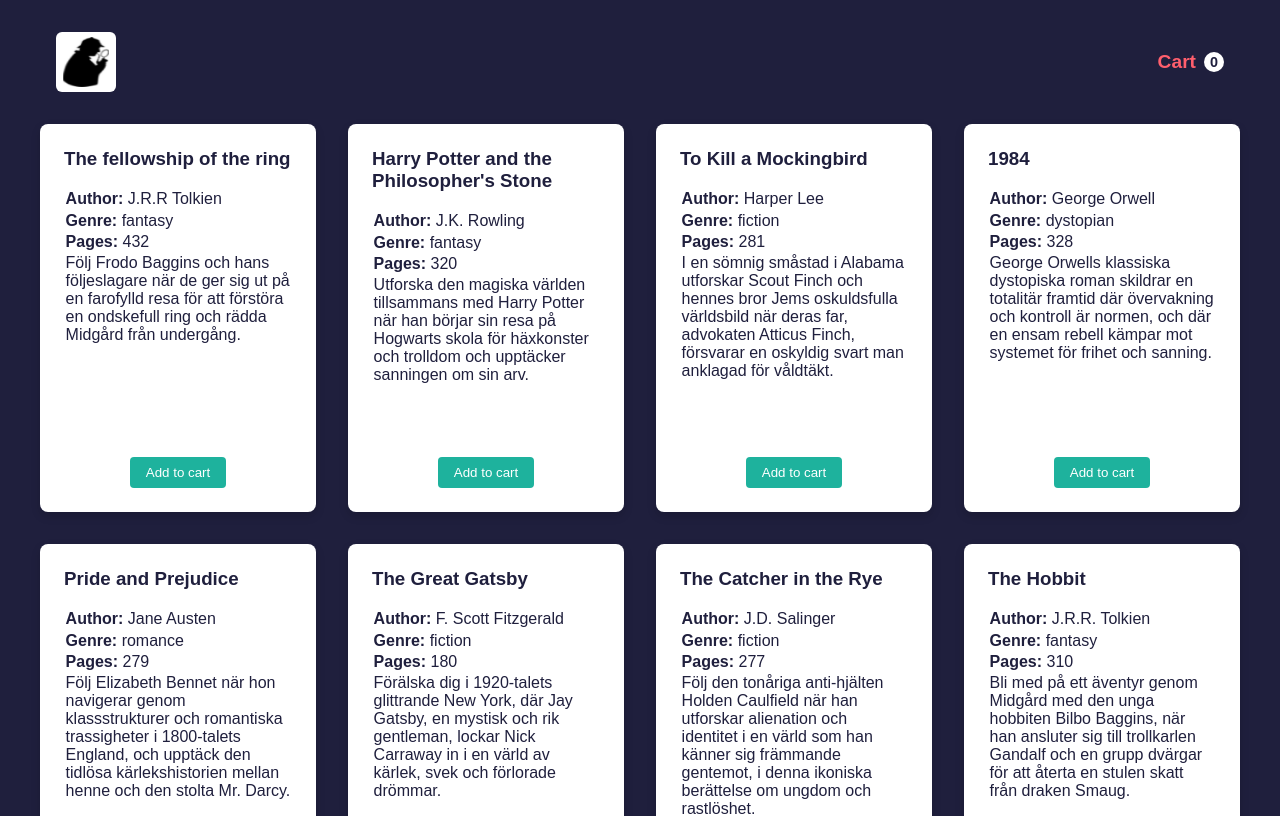
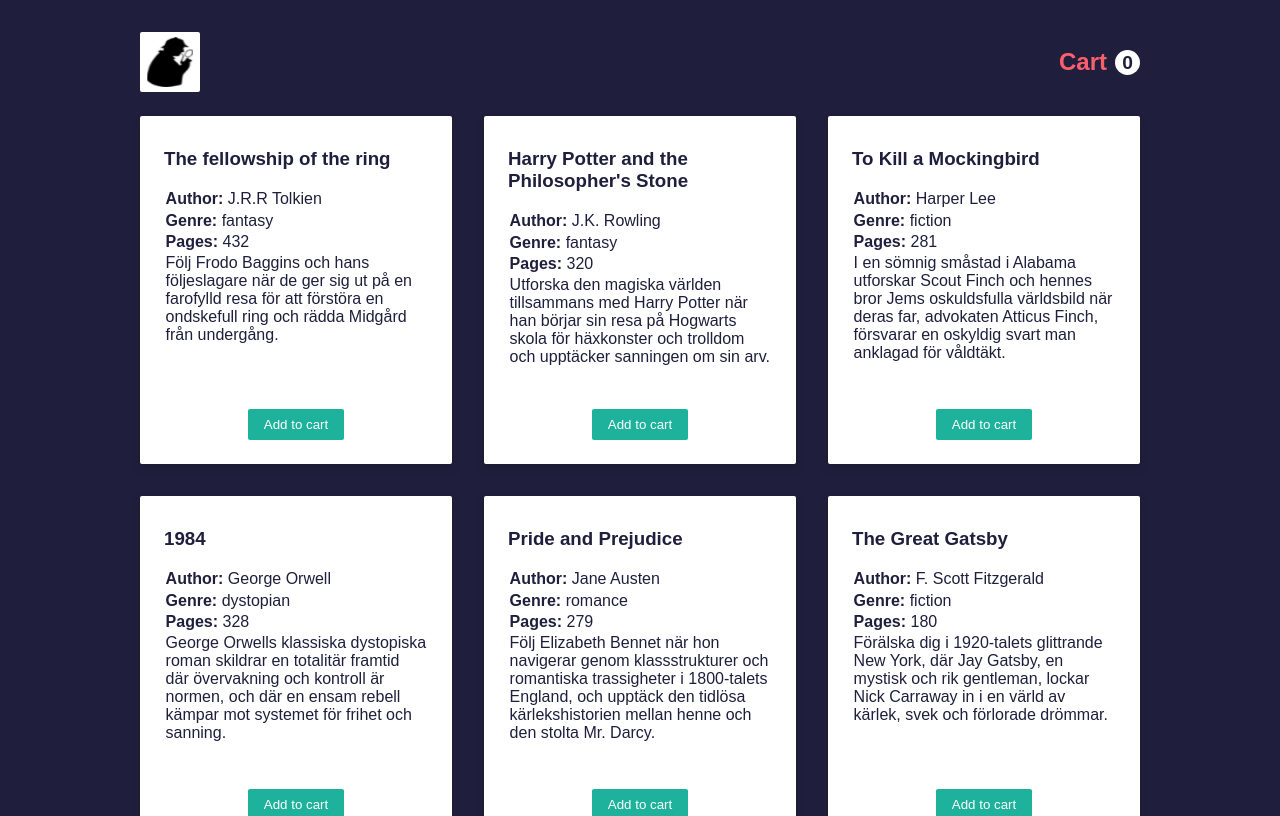
Before and after one commit to Thapa-Pro/React-Exercises, a React (Vite) app in the folder Book Store/: page / in a window 1280 px wide. Shown: the top 816 px of the page. Built offline with nearby package versions, Linux system fonts and the light colour scheme.

Commit message:
css fixed

```diff
--- a/Book Store/src/index.css
+++ b/Book Store/src/index.css
@@ -3,12 +3,11 @@ body {
   margin: 0;
   font-family: Arial, sans-serif;
   background-color: #1f1f3d;
-  color: white;
 }
 
 /* --------- App Container --------- */
 .app {
-  max-width: 1200px;
+  max-width: 1000px;
   margin: 0 auto;
   padding: 2rem 1rem;
 }
@@ -18,25 +17,24 @@ header {
   display: flex;
   justify-content: space-between;
   align-items: center;
-  margin-bottom: 0.5rem;   /* <-- fixed comma */
-  max-width: 1200px;
+  margin-bottom: 0.5rem;
+  max-width: 1000px;
   margin-left: auto;
   margin-right: auto;
-  padding: 0 1rem;
 }
 
 /* --------- Logo image --------- */
 .logo {
   height: 60px;
   width: 60px;
-  border-radius: 6px;
+  border-radius: 2px;
 }
 
 /* --------- Cart section --------- */
 .cart {
   font-weight: bold;
   color: #ff5f6d;
-  font-size: 1.2rem;
+  font-size: 1.5rem;
   display: flex;
   align-items: center;
   gap: 0.5rem;
@@ -47,13 +45,13 @@ header {
   display: inline-block;
   background-color: white;
   color: #1f1f3d;
-  width: 20px;
-  height: 20px;
+  width: 25px;
+  height: 25px;
   border-radius: 50%;
   text-align: center;
-  line-height: 20px;
+  line-height: 25px;
   font-weight: bold;
-  font-size: 0.9rem;
+  font-size: 1.2rem;
 }
 
 /* --------- Book List --------- */
@@ -61,24 +59,24 @@ header {
   display: grid;
   grid-template-columns: repeat(auto-fit, minmax(250px, 1fr));
   gap: 2rem;
-  margin-top: 2rem;
+  margin-top: 1.5rem;
 }
 
 /* --------- Book Card --------- */
 .book-card {
   background-color: white;
   color: #1f1f3d;
-  border-radius: 8px;
+  border-radius: 2px;
   padding: 1.5rem;
   box-shadow: 0 4px 10px rgba(0, 0, 0, 0.15);
   display: flex;
   flex-direction: column;
   justify-content: space-between;
-  min-height: 340px; /* Ensures similar card height */
+  min-height: 300px; /* Ensures similar card height */
 }
 
 .book-card h3 {
-  margin-top: 0;
+  margin-top: 0.5rem;
 }
 
 .book-card p {
@@ -92,7 +90,7 @@ header {
   border: none;
   padding: 0.5rem 1rem;
   margin-top: auto;         /* Push button to bottom */
-  border-radius: 4px;
+  border-radius: 2px;
   cursor: pointer;
   align-self: center;       /* Center the button */
 }
```
